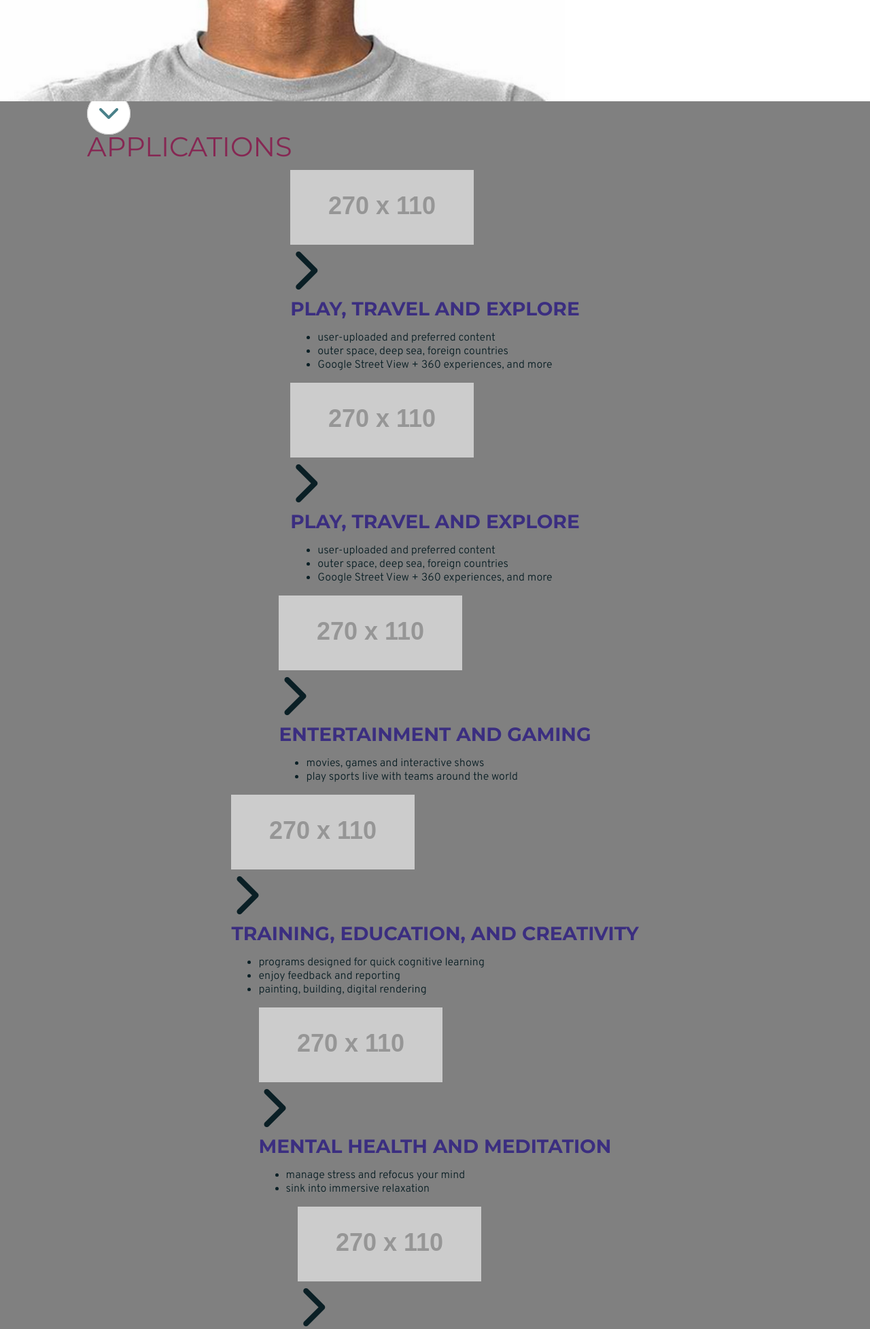
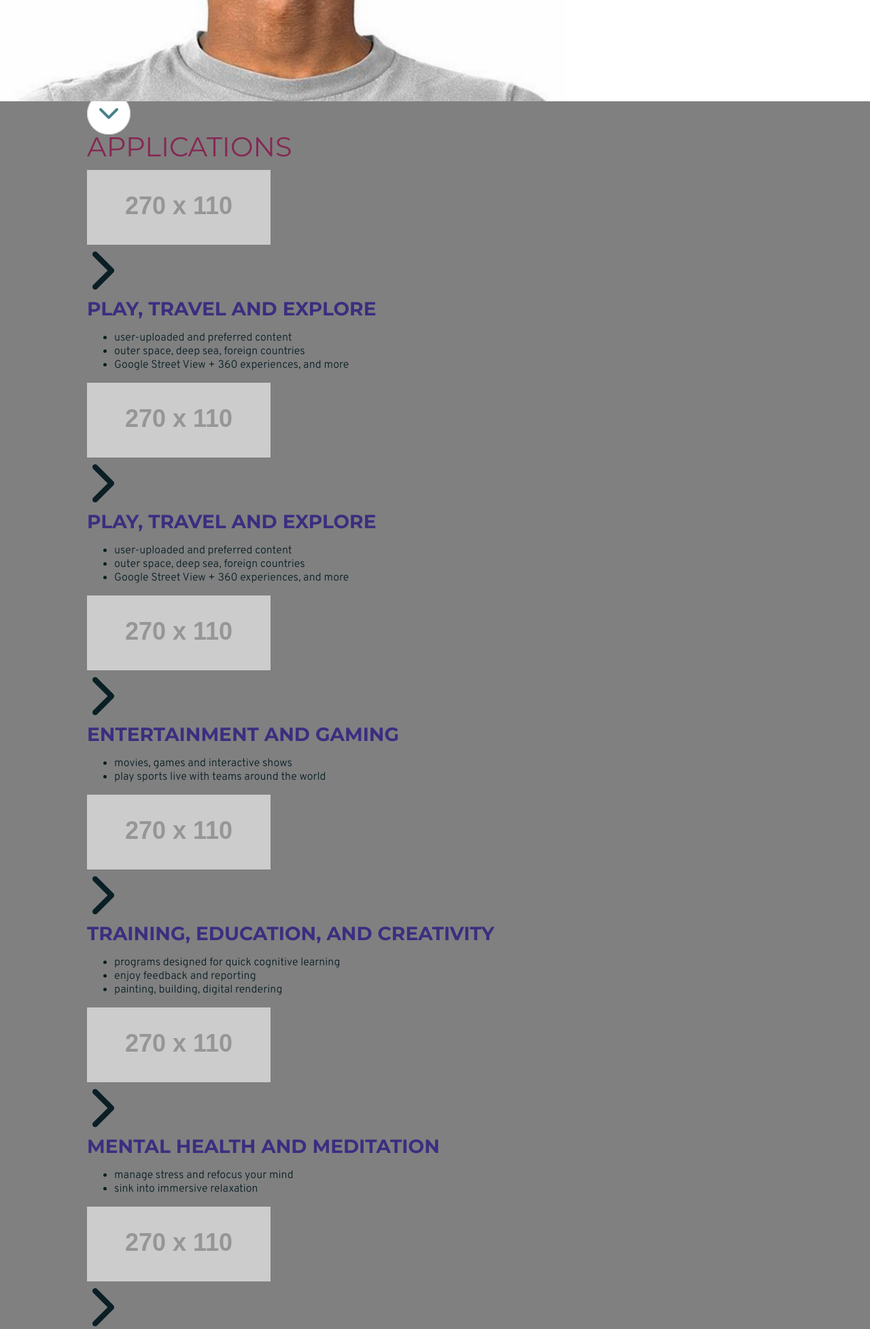
Before and after one commit to qjac/zetus_lapetus, a PHP site: page / in a window 1280 px wide. Shown: the part 1451-3406 px from the top of the page at 68% size. Run offline with PHP 8.4, Linux system fonts and the light colour scheme; grey boxes labelled with a size stand in for pictures from a placeholder-image service; style sheets or scripts are compiled from the project's sources; some libraries are stand-ins or nearby versions.

Commit message:
Grid Update

```diff
--- a/zetus-lapetus/scss/partials/_layout_lg.scss
+++ b/zetus-lapetus/scss/partials/_layout_lg.scss
@@ -22,10 +22,8 @@
   overflow: hidden;
 }
 .row {
-  margin: 0 auto;
   clear: both;
   overflow: hidden;
-  display: table;
 }
 .col {
   float: left;
```
